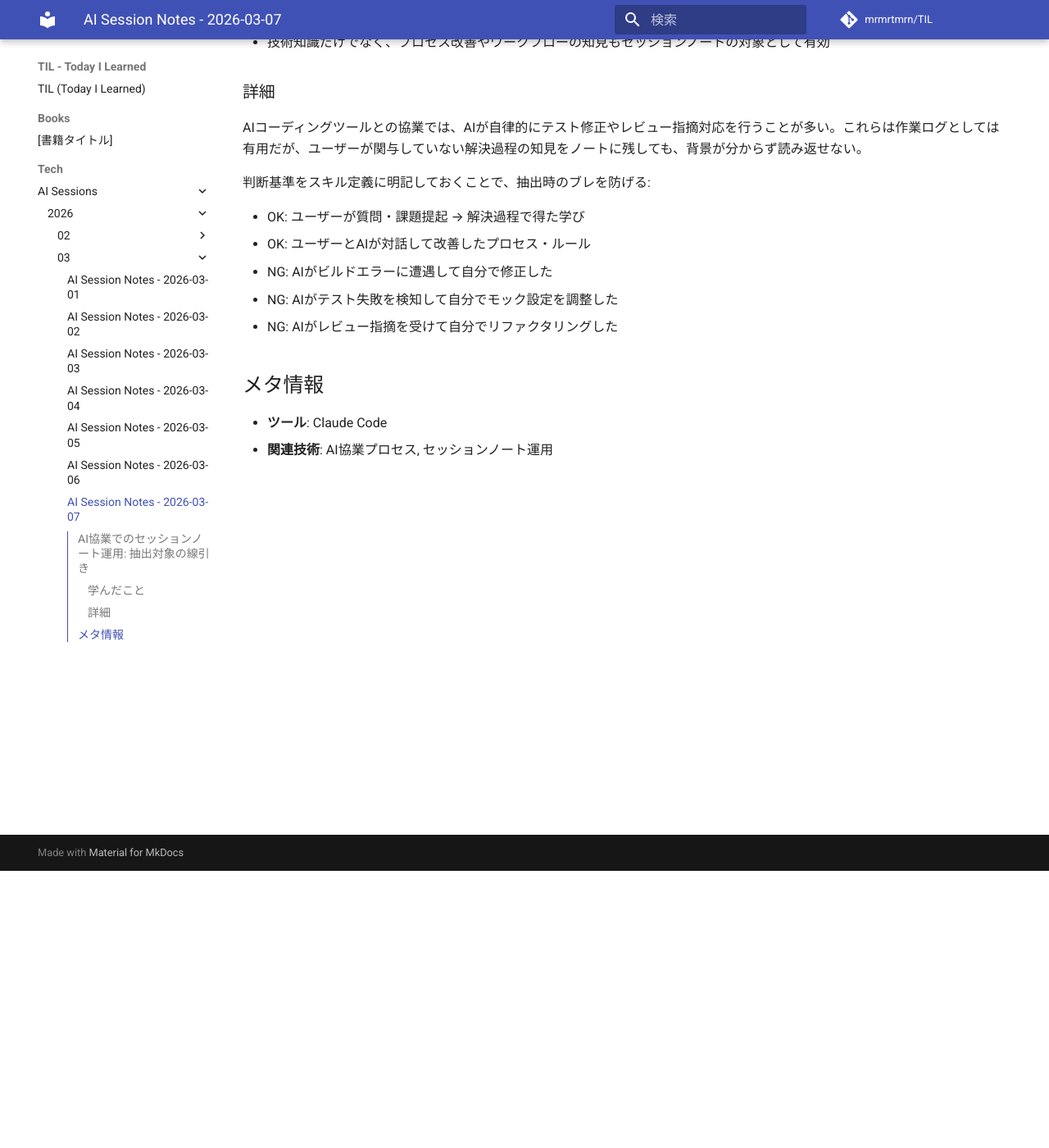
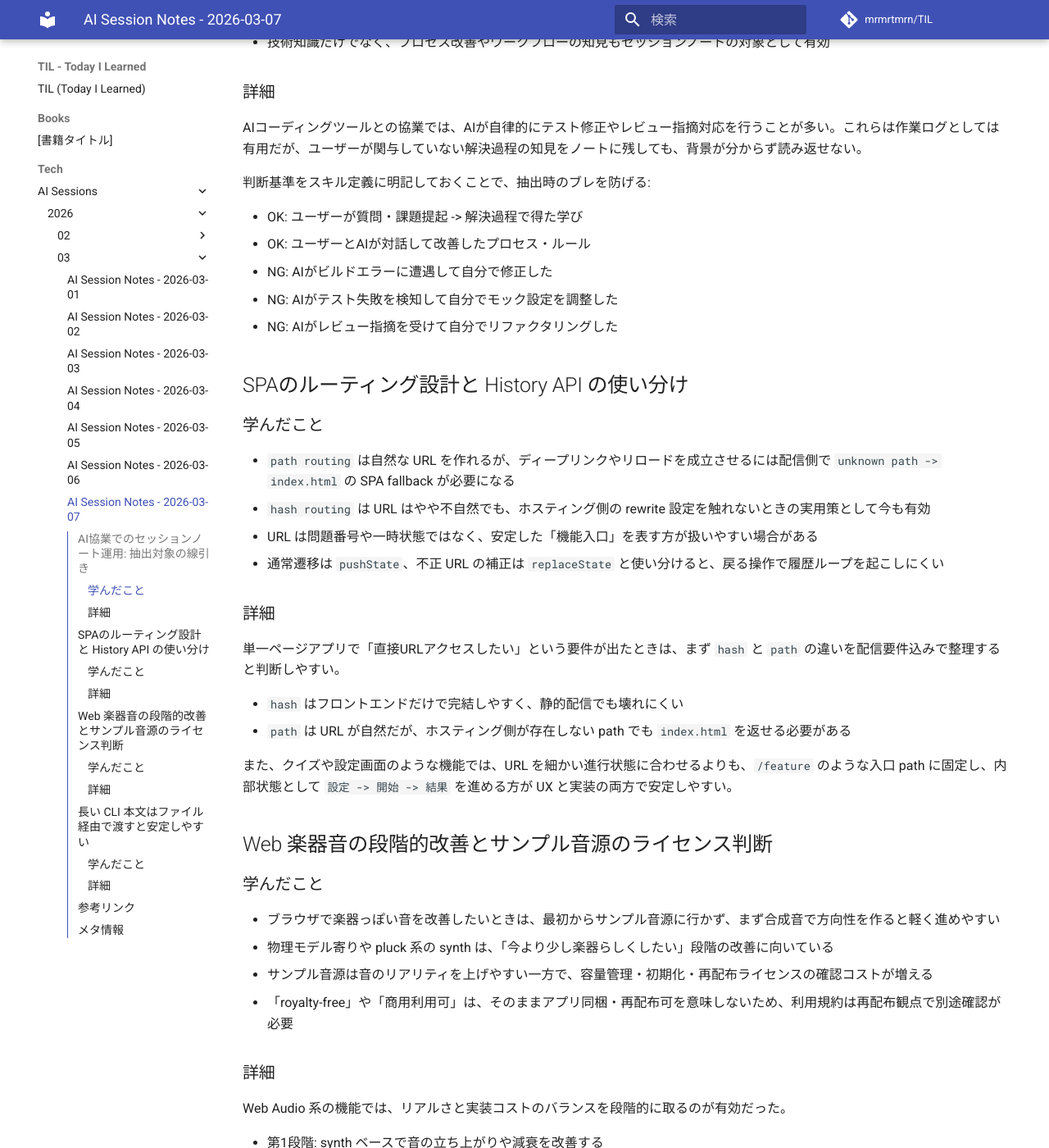
Before and after one commit to mrmrtmrn/TIL, an MkDocs documentation site: the page built from docs/Tech/AI-Sessions/2026/03/2026-03-07.md, in a window 1280 px wide and 1400 px high, scrolled down 338 px. Shown: the whole window at 82% size. Built offline with MkDocs 1.6.1 and Material for MkDocs 9.7.7, drawn with Linux system fonts in a browser that asks for light colours; comment, search, counter and statistics services are not loaded; some of the changed text lies outside the part shown.

Commit message:
feat: 2026-03-07 の AI セッションノートを追加
- SPA のルーティング設計と History API の使い分け
- Web 楽器音の段階的改善とライセンス判断
- 長い CLI 本文はファイル経由で渡すと安定しやすい

```diff
--- a/docs/Tech/AI-Sessions/2026/03/2026-03-07.md
+++ b/docs/Tech/AI-Sessions/2026/03/2026-03-07.md
@@ -6,7 +6,7 @@
 
 - AIが自律的に遭遇・解決した問題をセッションノートに含めると、ユーザーにとって文脈のない知識になり追いきれなくなる
 - セッションノートの抽出対象は「ユーザーの発言がトリガーになっているか？」で判断するとシンプルに線引きできる
-- ユーザーが疑問を投げかけて → 会話の中で一緒に解決したトピックのみが、後から読み返して意味のあるノートになる
+- ユーザーが疑問を投げかけて -> 会話の中で一緒に解決したトピックのみが、後から読み返して意味のあるノートになる
 - 技術知識だけでなく、プロセス改善やワークフローの知見もセッションノートの対象として有効
 
 ### 詳細
@@ -15,13 +15,68 @@ AIコーディングツールとの協業では、AIが自律的にテスト修
 
 判断基準をスキル定義に明記しておくことで、抽出時のブレを防げる:
 
-- OK: ユーザーが質問・課題提起 → 解決過程で得た学び
+- OK: ユーザーが質問・課題提起 -> 解決過程で得た学び
 - OK: ユーザーとAIが対話して改善したプロセス・ルール
 - NG: AIがビルドエラーに遭遇して自分で修正した
 - NG: AIがテスト失敗を検知して自分でモック設定を調整した
 - NG: AIがレビュー指摘を受けて自分でリファクタリングした
 
+## SPAのルーティング設計と History API の使い分け
+
+### 学んだこと
+
+- `path routing` は自然な URL を作れるが、ディープリンクやリロードを成立させるには配信側で `unknown path -> index.html` の SPA fallback が必要になる
+- `hash routing` は URL はやや不自然でも、ホスティング側の rewrite 設定を触れないときの実用策として今も有効
+- URL は問題番号や一時状態ではなく、安定した「機能入口」を表す方が扱いやすい場合がある
+- 通常遷移は `pushState`、不正 URL の補正は `replaceState` と使い分けると、戻る操作で履歴ループを起こしにくい
+
+### 詳細
+
+単一ページアプリで「直接URLアクセスしたい」という要件が出たときは、まず `hash` と `path` の違いを配信要件込みで整理すると判断しやすい。
+
+- `hash` はフロントエンドだけで完結しやすく、静的配信でも壊れにくい
+- `path` は URL が自然だが、ホスティング側が存在しない path でも `index.html` を返せる必要がある
+
+また、クイズや設定画面のような機能では、URL を細かい進行状態に合わせるよりも、`/feature` のような入口 path に固定し、内部状態として `設定 -> 開始 -> 結果` を進める方が UX と実装の両方で安定しやすい。
+
+## Web 楽器音の段階的改善とサンプル音源のライセンス判断
+
+### 学んだこと
+
+- ブラウザで楽器っぽい音を改善したいときは、最初からサンプル音源に行かず、まず合成音で方向性を作ると軽く進めやすい
+- 物理モデル寄りや pluck 系の synth は、「今より少し楽器らしくしたい」段階の改善に向いている
+- サンプル音源は音のリアリティを上げやすい一方で、容量管理・初期化・再配布ライセンスの確認コストが増える
+- 「royalty-free」や「商用利用可」は、そのままアプリ同梱・再配布可を意味しないため、利用規約は再配布観点で別途確認が必要
+
+### 詳細
+
+Web Audio 系の機能では、リアルさと実装コストのバランスを段階的に取るのが有効だった。
+
+- 第1段階: synth ベースで音の立ち上がりや減衰を改善する
+- 第2段階: 必要ならサンプル音源へ進む
+
+この順にすると、まず UX 改善を素早く確認できる。サンプル音源を使う段階では、音質だけでなくライセンス、配布方法、アセットサイズ、ロード戦略まで合わせて判断する必要がある。
+
+## 長い CLI 本文はファイル経由で渡すと安定しやすい
+
+### 学んだこと
+
+- CLI に長い複数行本文を直接埋め込むと、シェル quoting や実行環境側の解釈差分で不安定になりやすい
+- 一時ファイルに本文を書き出し、`--body-file` のようなオプションで渡すと、コマンド自体が単純になり失敗要因を減らせる
+- サンドボックスや承認付き実行のある環境では、引数構造を単純にした方が通しやすい場合がある
+
+### 詳細
+
+マルチライン文字列をそのままコマンド引数に埋め込む方法は便利だが、引用符・改行・シェル拡張・実行ラッパーの扱いが絡むと壊れやすい。長文を扱う CLI では、本文を先にファイル化し、CLI 側の `--body-file` や `--file` 系オプションを使う方が、再現性と可搬性が高くなる。
+
+## 参考リンク
+
+- [MDN: Hash routing](https://developer.mozilla.org/en-US/docs/Glossary/Hash_routing) - hash routing の位置づけ
+- [MDN: Working with the History API](https://developer.mozilla.org/en-US/docs/Web/API/History_API/Working_with_the_History_API) - `pushState` と `replaceState` の基礎
+- [Tone.js PluckSynth](https://tonejs.github.io/docs/14.7.77/PluckSynth) - pluck 系 synth の仕様
+- [Creative Commons CC0 FAQ](https://wiki.creativecommons.org/wiki/CC0_FAQ) - CC0 の扱いと attribution 要否
+
 ## メタ情報
 
-- **ツール**: Claude Code
-- **関連技術**: AI協業プロセス, セッションノート運用
+- **ツール**: Claude Code, Codex
+- **関連技術**: AI協業プロセス, セッションノート運用, SPA routing, History API, Web Audio, Tone.js, ソフトウェアライセンス, GitHub CLI
```
